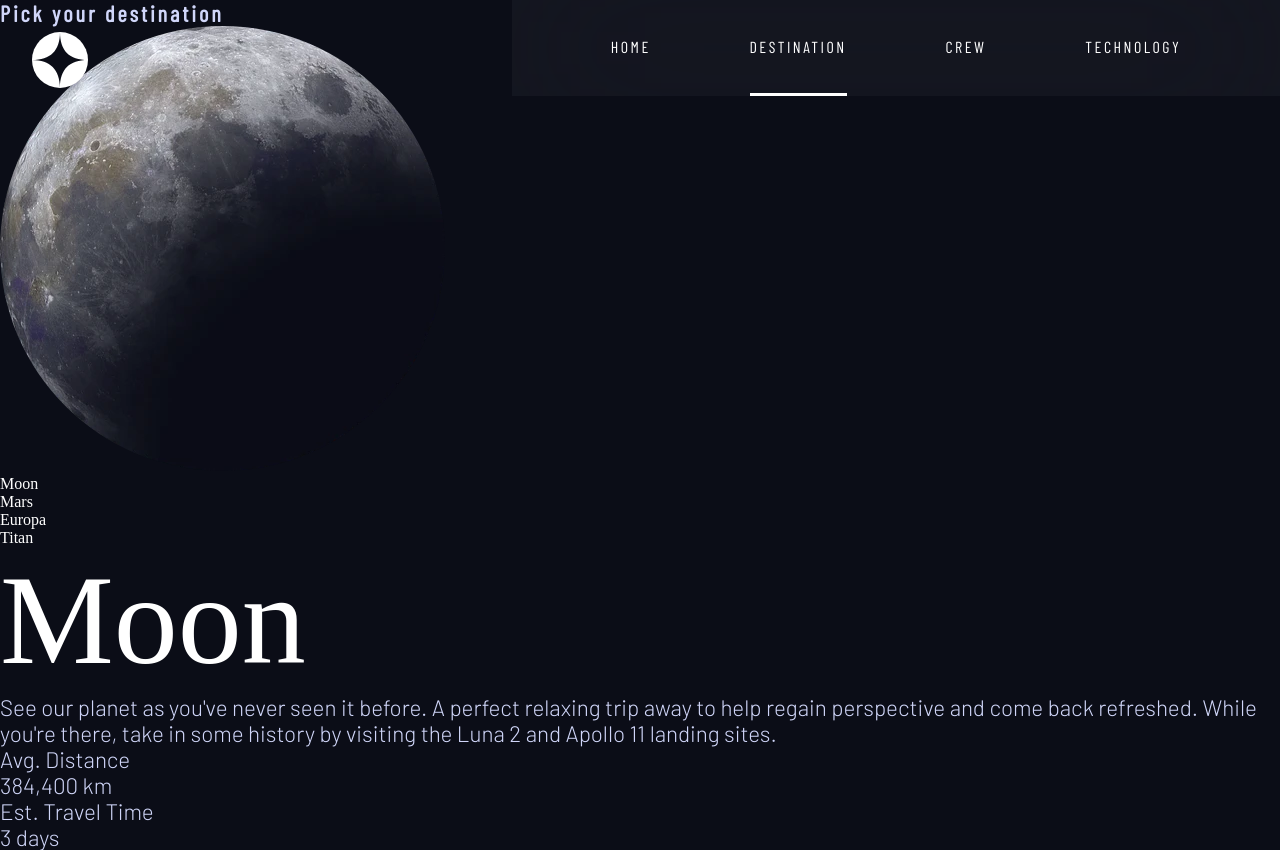
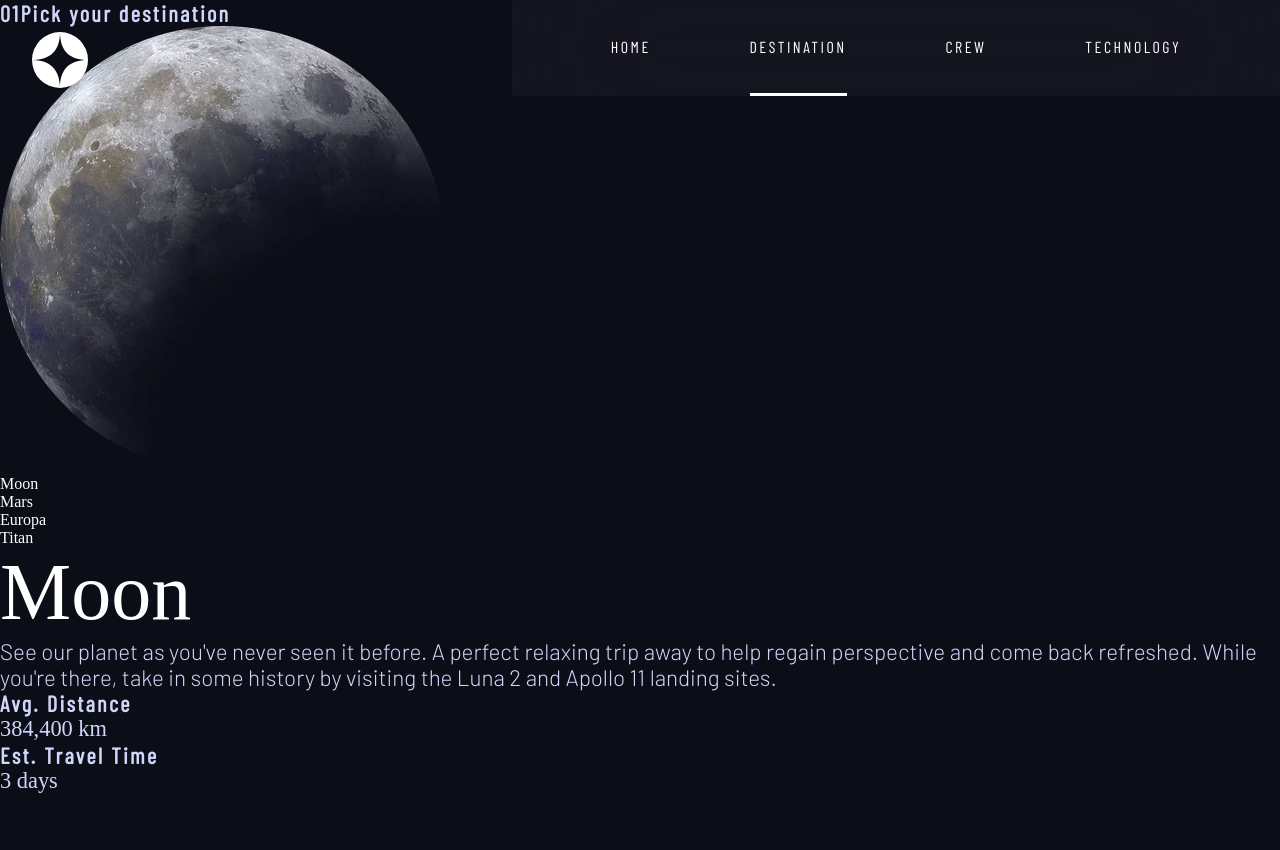
Before and after one commit to MounirEl-Abbas/space-tourism-FIGMA, a React (Create React App) app: page / in a window 1280 px wide. Both pictures are taken after a click on the item "DESTINATION". After the commit the page ends 800 px from the top, so only its background shows below. Built offline with nearby package versions, Linux system fonts and the light colour scheme; a web font is replaced by a local one.

Commit message:
JSX tweaks for styling

```diff
--- a/src/components/crew/Crew.jsx
+++ b/src/components/crew/Crew.jsx
@@ -14,8 +14,8 @@ const Crew = () => {
   return (
     <>
       {Object.keys(crewMember).length ? (
-        <section>
-          <h5>Meet your crew</h5>
+        <div className="crew-page page">
+          <h5 className="subheading-sm">Meet your crew</h5>
           <figure>
             <img src={crewMember.images.webp} alt="" />
           </figure>
@@ -30,13 +30,13 @@ const Crew = () => {
                 );
               })}
             </ul>
-            <div>
-              <h5>{crewMember.role}</h5>
-              <h1>{crewMember.name}</h1>
-              <p>{crewMember.bio}</p>
+            <div id="crew-info">
+              <h5 className="subheading-lg">{crewMember.role}</h5>
+              <h2 className="subheading-lg">{crewMember.name}</h2>
+              <p className="page-description">{crewMember.bio}</p>
             </div>
           </div>
-        </section>
+        </div>
       ) : (
         <h2>Loading...</h2>
       )}
--- a/src/components/destination/Destination.jsx
+++ b/src/components/destination/Destination.jsx
@@ -17,13 +17,17 @@ const Destination = () => {
   return (
     <>
       {Object.keys(destination).length ? (
-        <section>
-          <h5>Pick your destination</h5>
+        <div className="destination-page page">
+          <header>
+            <h5 className="subheading-sm">
+              <span>01</span>Pick your destination
+            </h5>
             <figure>
               <img src={destination.images.webp} alt={` ${destination.name}`} />
             </figure>
-          <div>
-            <div>
+          </header>
+
+          <section>
             <ul>
               {data.destinations.map(dest => (
                 <li onClick={e => changeDestination(e)} name={dest.name}>
@@ -31,21 +35,20 @@ const Destination = () => {
                 </li>
               ))}
             </ul>
-            </div>
-            <h1>{destination.name}</h1>
-            <p>{destination.description}</p>
-            <div>
-              <div>
-                <p>Avg. Distance</p>
-                <p>{destination.distance}</p>
-              </div>
-              <div>
-                <p>Est. Travel Time</p>
-                <p>{destination.travel}</p>
-              </div>
-            </div>
+            <h2 className="subheading-lg">{destination.name}</h2>
+            <p className="page-description">{destination.description}</p>
+            <div id="destination-info">
+              <article>
+                <h5 className="subheading-sm">Avg. Distance</h5>
+                <p className="subheading-lg">{destination.distance}</p>
+              </article>
+              <article>
+                <h5 className="subheading-sm">Est. Travel Time</h5>
+                <p className="subheading-lg">{destination.travel}</p>
+              </article>
             </div>
           </section>
+        </div>
       ) : (
         <h2>Loading...</h2>
       )}
--- a/src/components/technology/Technology.jsx
+++ b/src/components/technology/Technology.jsx
@@ -18,12 +18,12 @@ const Technology = () => {
   return (
     <>
       {Object.keys(technology).length ? (
-        <section>
-          <h5>Space Launch 101</h5>
+        <div className="technology-page page">
+          <h5 className="subheading-sm">Space Launch 101</h5>
           <picture>
             <source
               media="(min-width: 1440px)"
-              srcset={technology.images.portrait}
+              srcSet={technology.images.portrait}
             />
             <img src={technology.images.landscape} alt="" />
           </picture>
@@ -35,13 +35,13 @@ const Technology = () => {
                 </li>
               ))}
             </ul>
-            <div>
-              <h5>The Technology...</h5>
-              <h1>{technology.name}</h1>
-              <p>{technology.description}</p>
+            <div id="technology-info">
+              <h5 className="subheading-sm">The Terminology...</h5>
+              <h2 className="subheading-lg">{technology.name}</h2>
+              <p className="page-description">{technology.description}</p>
             </div>
           </div>
-        </section>
+        </div>
       ) : (
         <h2>Loading...</h2>
       )}
```
Lines whose indentation alone changed are shown as unchanged.
